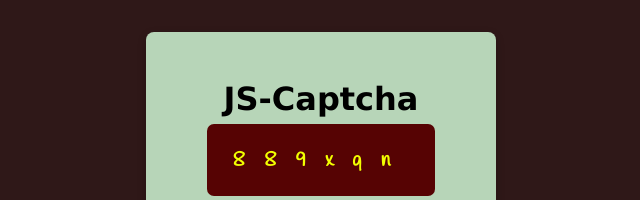
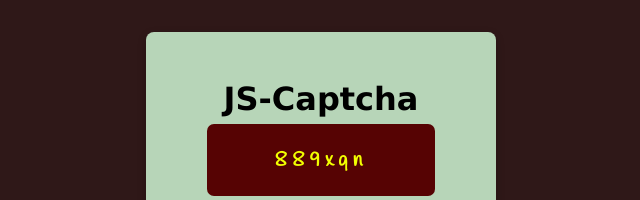
Before and after one commit to hasansakalli/Captcha-Basic-JS, a plain HTML site: page index.html in a window 1280 px wide. Shown: the top 200 px of the page, without its empty margins (319-959 px from the left). Drawn offline with Linux system fonts and the light colour scheme.

Commit message:
Update style.css

```diff
--- a/style.css
+++ b/style.css
@@ -42,7 +42,7 @@ place-items: center;
       text-align: center;
       border-radius: 7px;
       font-size: 1.3rem;
-  letter-spacing: 19px;
+   letter-spacing: 5px;
   }
 input, button{
     width: 80%;
```
